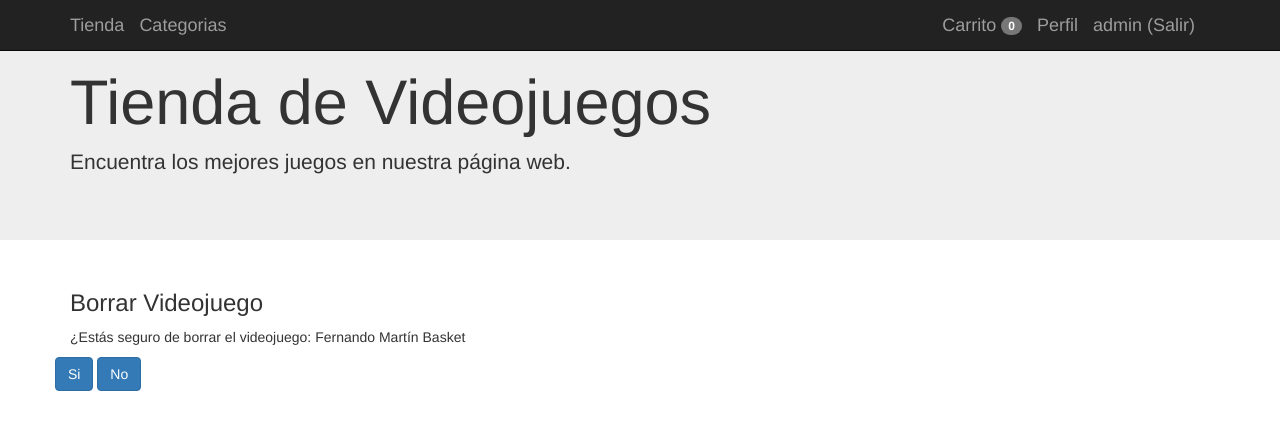
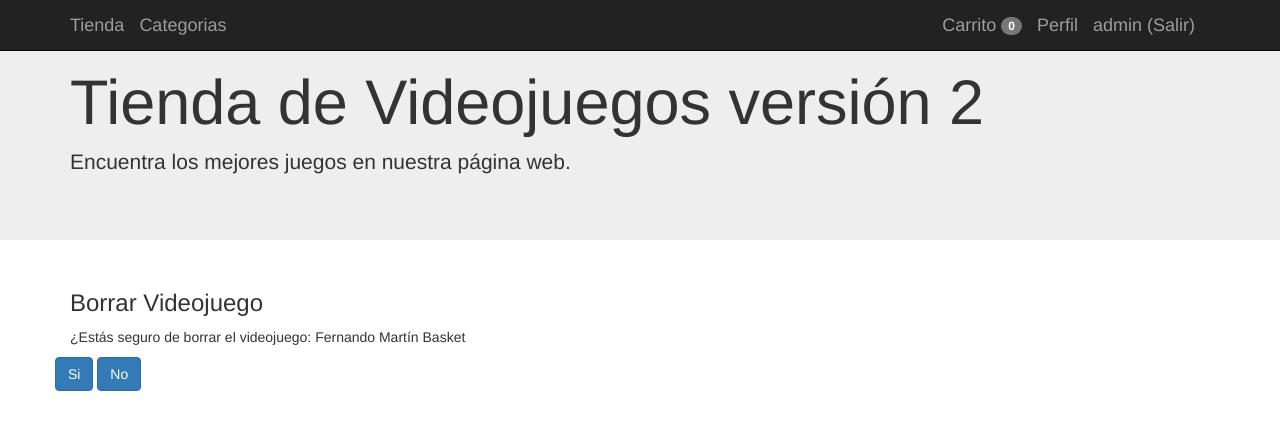
Before and after one commit to josedom24/tienda_videojuegos, a Flask app: page /articulos/1/delete in a window 1280 px wide. Shown: the top 430 px of the page. Run offline with Flask 2, Linux system fonts and the light colour scheme; a user stored in the database is signed in; data comes from the database, SQL or seed files in the repository; some libraries are stand-ins or nearby versions.

Commit message:
version 2

```diff
--- a/aplicacion/templates/base.html
+++ b/aplicacion/templates/base.html
@@ -32,7 +32,7 @@
     <!-- Main jumbotron for a primary marketing message or call to action -->
     <div class="jumbotron">
       <div class="container">
-        <h1>Tienda de Videojuegos</h1>
+        <h1>Tienda de Videojuegos versión 2</h1>
         <p>Encuentra los mejores juegos en nuestra página web.</p>
 
       </div>
```
